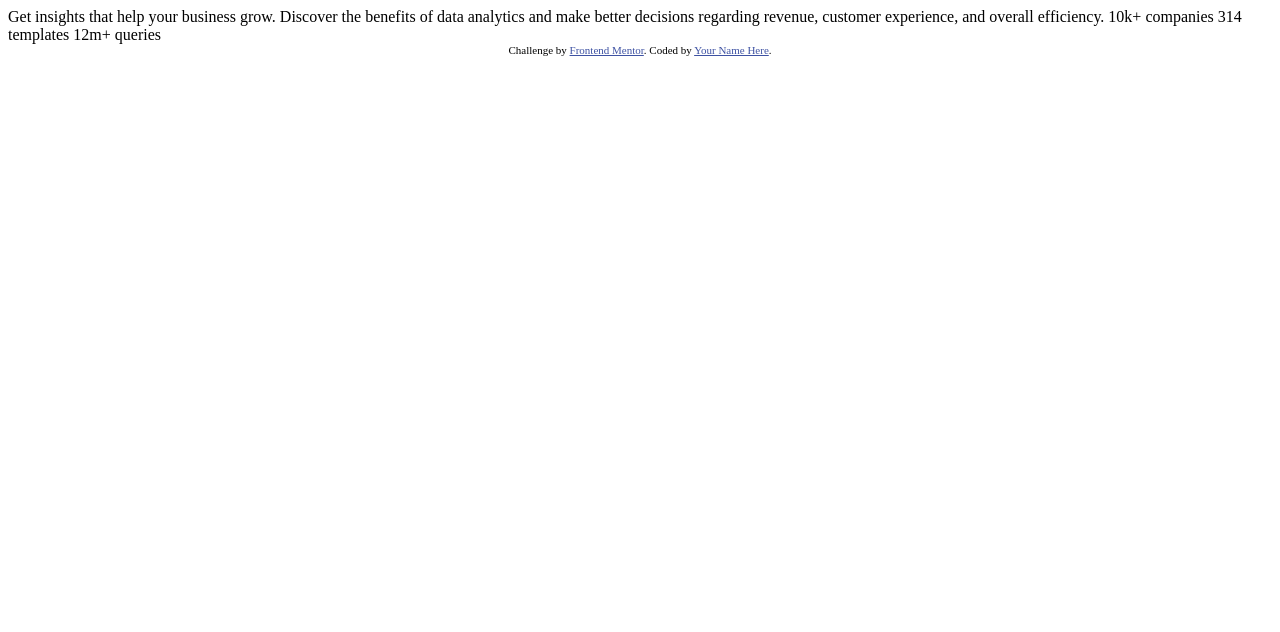
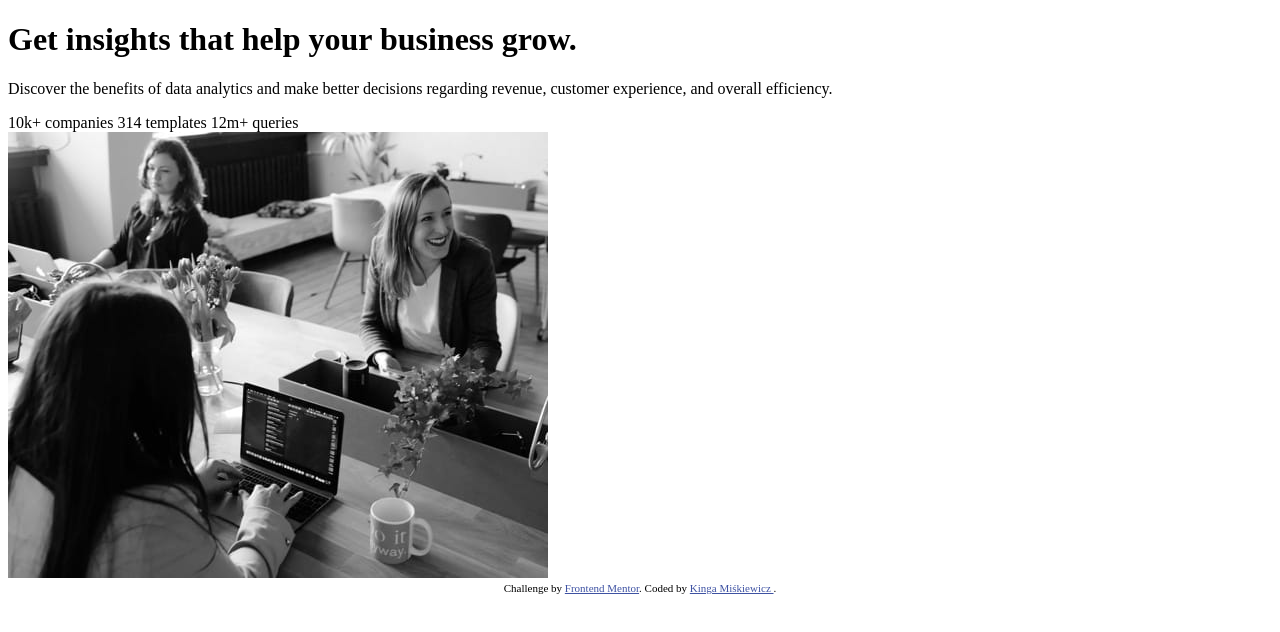
Before and after one commit to codingbeary/stats-preview-card-component-main, a plain HTML site: page index.html in a window 1280 px wide. Drawn offline with Linux system fonts and the light colour scheme.

Commit message:
Created an HTML structure

```diff
--- a/index.html
+++ b/index.html
@@ -1,33 +1,57 @@
 <!DOCTYPE html>
 <html lang="en">
   <head>
-  <meta charset="UTF-8">
-  <meta name="viewport" content="width=device-width, initial-scale=1.0"> <!-- displays site properly based on user's device -->
+    <meta charset="UTF-8" />
+    <meta name="viewport" content="width=device-width, initial-scale=1.0" />
+    <!-- displays site properly based on user's device -->
 
-  <link rel="icon" type="image/png" sizes="32x32" href="./images/favicon-32x32.png">
+    <link
+      rel="icon"
+      type="image/png"
+      sizes="32x32"
+      href="./images/favicon-32x32.png"
+    />
 
     <title>Frontend Mentor | Stats preview card component</title>
 
     <!-- Feel free to remove these styles or customise in your own stylesheet 👍 -->
     <style>
-    .attribution { font-size: 11px; text-align: center; }
-    .attribution a { color: hsl(228, 45%, 44%); }
+      .attribution {
+        font-size: 11px;
+        text-align: center;
+      }
+      .attribution a {
+        color: hsl(228, 45%, 44%);
+      }
     </style>
   </head>
   <body>
-
-  Get insights that help your business grow.
-
-  Discover the benefits of data analytics and make better decisions regarding revenue, customer
-  experience, and overall efficiency.
-
-  10k+ companies
-  314 templates
-  12m+ queries
-
+    <main>
+      <div class="flex-container">
+        <div class="row">
+          <div class="col-md-6">
+            <h1>Get insights that help your business grow.</h1>
+            <p>
+              Discover the benefits of data analytics and make better decisions
+              regarding revenue, customer experience, and overall efficiency.
+            </p>
+            <span> 10k+ companies </span> <span> 314 templates</span>
+            <span> 12m+ queries </span>
+          </div>
+          <div class="col-md-6">
+            <img src="images/image-header-desktop.jpg" alt="women working" />
+          </div>
+        </div>
+      </div>
+    </main>
+    <footer>
       <div class="attribution">
-    Challenge by <a href="https://www.frontendmentor.io?ref=challenge" target="_blank">Frontend Mentor</a>.
-    Coded by <a href="#">Your Name Here</a>.
+        Challenge by
+        <a href="https://www.frontendmentor.io?ref=challenge" target="_blank"
+          >Frontend Mentor</a
+        >. Coded by
+        <a href="https://miskiewicz-kinga.netlify.app/">Kinga Miśkiewicz </a>.
       </div>
+    </footer>
   </body>
 </html>
```
Lines whose indentation alone changed are shown as unchanged.
